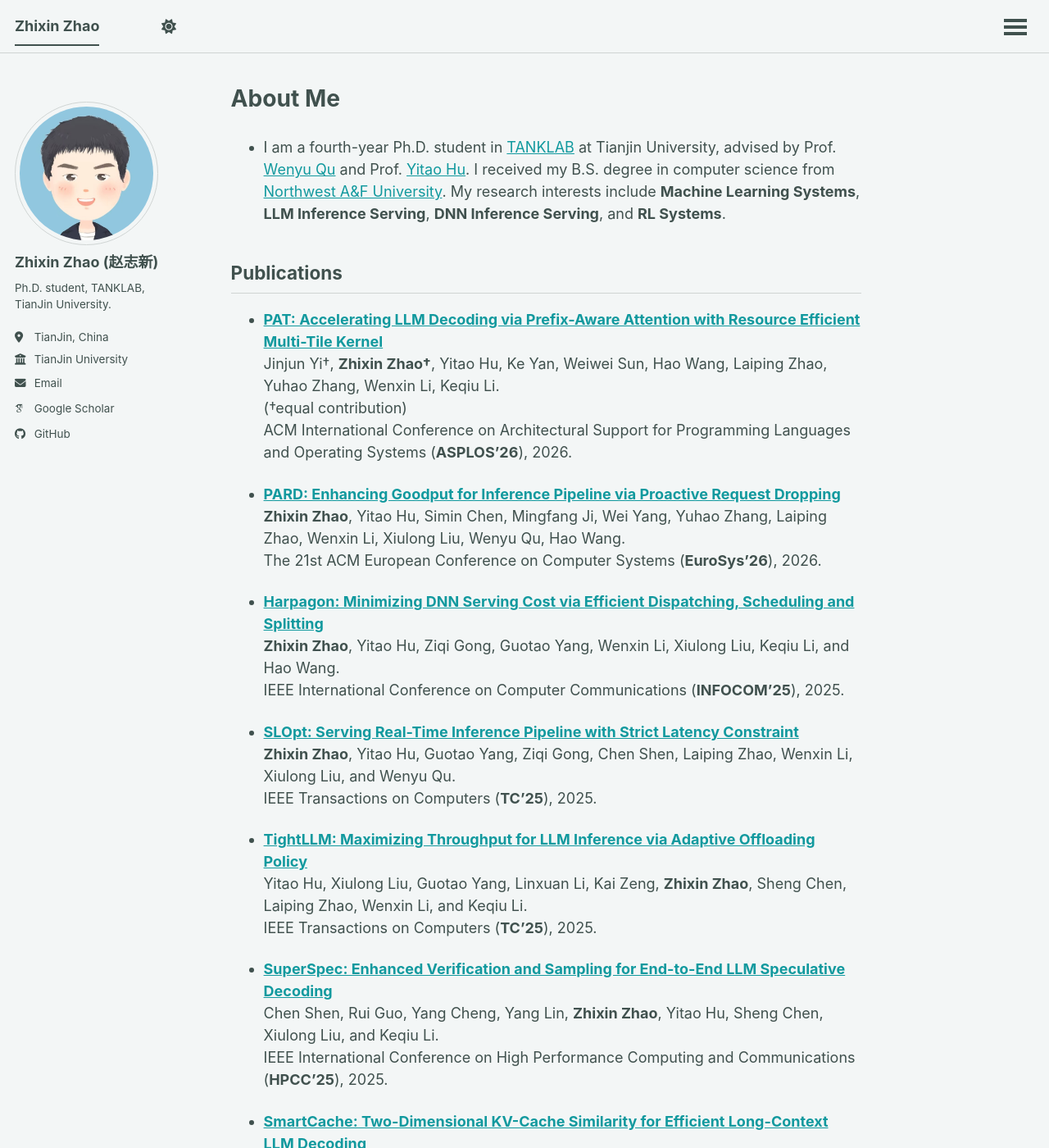
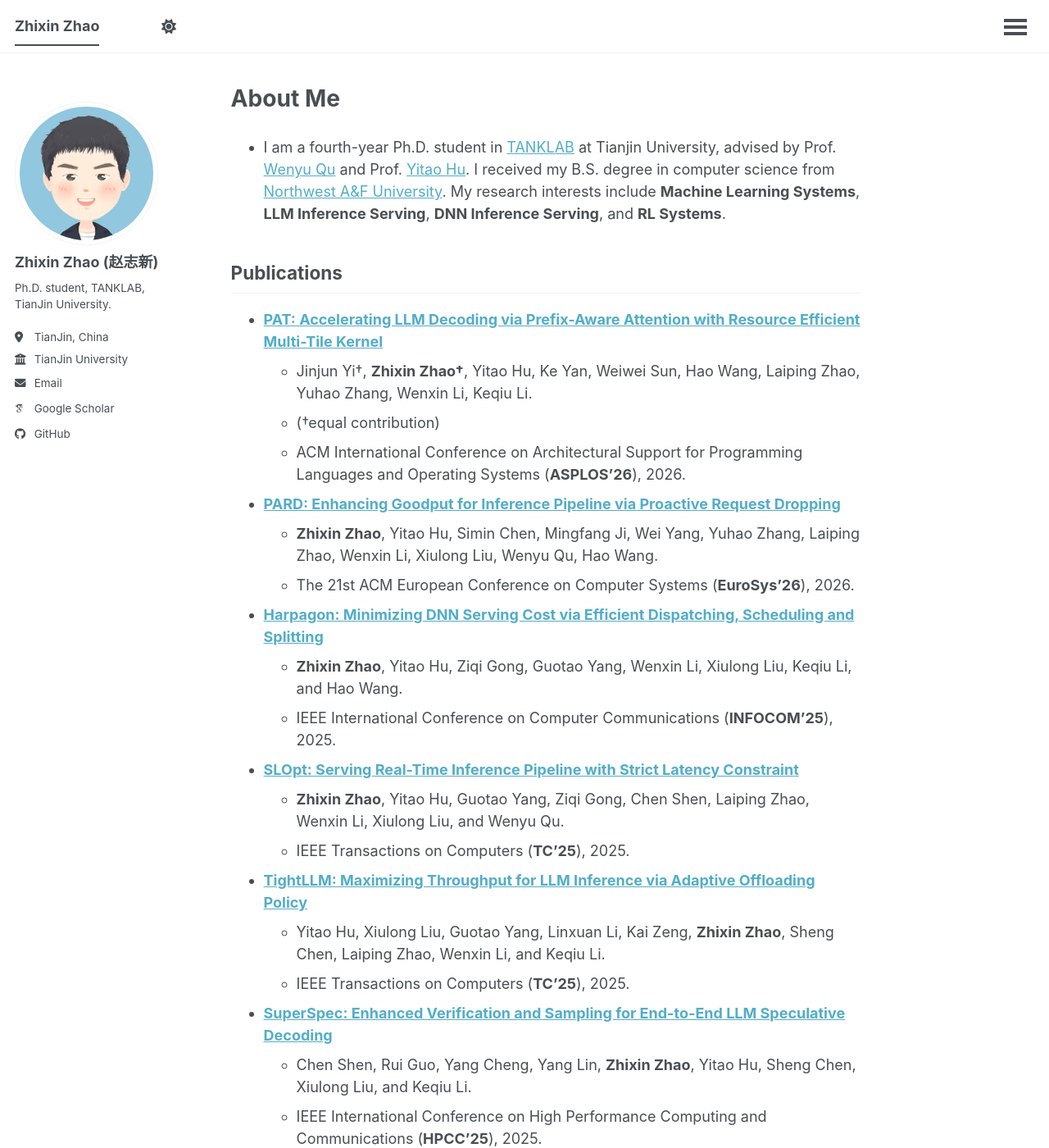
Before and after one commit to zhixin612/zhixin612.github.io, a Jekyll site: the page built from _pages/about.md, in a window 1280 px wide and 1400 px high. Shown: the whole window at 82% size. Built offline with Jekyll 4.4.1, drawn with Linux system fonts in a browser that asks for light colours; some web fonts are replaced; a script that is not in the unit is left out.

Commit message:
update homepage

```diff
--- a/_config.yml
+++ b/_config.yml
@@ -8,7 +8,7 @@
 
 # Basic Site Settings
 locale                   : "en-US"
-site_theme               : "mint" # The available themes options are "default", "air", "sunrise", "mint", "dirt" and "contrast"
+site_theme               : "default" # The available themes options are "default", "air", "sunrise", "mint", "dirt" and "contrast"
 title                    : "Zhixin Zhao"
 title_separator          : "-"
 name                     : &name "Zhixin Zhao"
--- a/_pages/about.md
+++ b/_pages/about.md
@@ -12,37 +12,37 @@
 ## Publications
 
 * [**PAT: Accelerating LLM Decoding via Prefix-Aware Attention with Resource Efficient Multi-Tile Kernel**](https://arxiv.org/abs/2511.22333)<br>
-   Jinjun Yi†, **Zhixin Zhao†**, Yitao Hu, Ke Yan, Weiwei Sun, Hao Wang, Laiping Zhao, Yuhao Zhang, Wenxin Li, Keqiu Li.<br>
-   (†equal contribution)<br>
-   ACM International Conference on Architectural Support for Programming Languages and Operating Systems (**ASPLOS'26**), 2026.
+  * Jinjun Yi†, **Zhixin Zhao†**, Yitao Hu, Ke Yan, Weiwei Sun, Hao Wang, Laiping Zhao, Yuhao Zhang, Wenxin Li, Keqiu Li.<br>
+  * (†equal contribution)<br>
+  * ACM International Conference on Architectural Support for Programming Languages and Operating Systems (**ASPLOS'26**), 2026.
 
 * [**PARD: Enhancing Goodput for Inference Pipeline via Proactive Request Dropping**](https://arxiv.org/abs/2602.08747)<br>
-   **Zhixin Zhao**, Yitao Hu, Simin Chen, Mingfang Ji, Wei Yang, Yuhao Zhang, Laiping Zhao, Wenxin Li, Xiulong Liu, Wenyu Qu, Hao Wang.<br>
-   The 21st ACM European Conference on Computer Systems (**EuroSys'26**), 2026.
+  * **Zhixin Zhao**, Yitao Hu, Simin Chen, Mingfang Ji, Wei Yang, Yuhao Zhang, Laiping Zhao, Wenxin Li, Xiulong Liu, Wenyu Qu, Hao Wang.<br>
+  * The 21st ACM European Conference on Computer Systems (**EuroSys'26**), 2026.
 
 * [**Harpagon: Minimizing DNN Serving Cost via Efficient Dispatching, Scheduling and Splitting**](https://ieeexplore.ieee.org/document/11044536)<br>
-   **Zhixin Zhao**, Yitao Hu, Ziqi Gong, Guotao Yang, Wenxin Li, Xiulong Liu, Keqiu Li, and Hao Wang.<br>
-   IEEE International Conference on Computer Communications (**INFOCOM'25**), 2025.
+  * **Zhixin Zhao**, Yitao Hu, Ziqi Gong, Guotao Yang, Wenxin Li, Xiulong Liu, Keqiu Li, and Hao Wang.<br>
+  * IEEE International Conference on Computer Communications (**INFOCOM'25**), 2025.
 
 * [**SLOpt: Serving Real-Time Inference Pipeline with Strict Latency Constraint**](https://doi.org/10.1109/TC.2025.3528125)<br>
-   **Zhixin Zhao**, Yitao Hu, Guotao Yang, Ziqi Gong, Chen Shen, Laiping Zhao, Wenxin Li, Xiulong Liu, and Wenyu Qu.<br>
-   IEEE Transactions on Computers (**TC'25**), 2025.
+  * **Zhixin Zhao**, Yitao Hu, Guotao Yang, Ziqi Gong, Chen Shen, Laiping Zhao, Wenxin Li, Xiulong Liu, and Wenyu Qu.<br>
+  * IEEE Transactions on Computers (**TC'25**), 2025.
 
 * [**TightLLM: Maximizing Throughput for LLM Inference via Adaptive Offloading Policy**](https://doi.org/10.1109/TC.2025.3558009)<br>
-   Yitao Hu, Xiulong Liu, Guotao Yang, Linxuan Li, Kai Zeng, **Zhixin Zhao**, Sheng Chen, Laiping Zhao, Wenxin Li, and Keqiu Li.<br>
-   IEEE Transactions on Computers (**TC'25**), 2025.
+  * Yitao Hu, Xiulong Liu, Guotao Yang, Linxuan Li, Kai Zeng, **Zhixin Zhao**, Sheng Chen, Laiping Zhao, Wenxin Li, and Keqiu Li.<br>
+  * IEEE Transactions on Computers (**TC'25**), 2025.
 
 * [**SuperSpec: Enhanced Verification and Sampling for End-to-End LLM Speculative Decoding**](https://doi.ieeecomputersociety.org/10.1109/HPCC67675.2025.00064)<br>
-   Chen Shen, Rui Guo, Yang Cheng, Yang Lin, **Zhixin Zhao**, Yitao Hu, Sheng Chen, Xiulong Liu, and Keqiu Li.<br>
-   IEEE International Conference on High Performance Computing and Communications (**HPCC'25**), 2025.
+  * Chen Shen, Rui Guo, Yang Cheng, Yang Lin, **Zhixin Zhao**, Yitao Hu, Sheng Chen, Xiulong Liu, and Keqiu Li.<br>
+  * IEEE International Conference on High Performance Computing and Communications (**HPCC'25**), 2025.
 
 * [**SmartCache: Two-Dimensional KV-Cache Similarity for Efficient Long-Context LLM Decoding**](https://doi.ieeecomputersociety.org/10.1109/HPCC67675.2025.00065)<br>
-   Chen Shen, Hao Chen, Kaining Hui, **Zhixin Zhao**, Yang Cheng, Yitao Hu, Sheng Chen, Xiulong Liu, and Keqiu Li.<br>
-   IEEE International Conference on High Performance Computing and Communications (**HPCC'25**), 2025.
+  * Chen Shen, Hao Chen, Kaining Hui, **Zhixin Zhao**, Yang Cheng, Yitao Hu, Sheng Chen, Xiulong Liu, and Keqiu Li.<br>
+  * IEEE International Conference on High Performance Computing and Communications (**HPCC'25**), 2025.
 
 * [**High-throughput Sampling, Communicating and Training for Reinforcement Learning Systems**](https://ieeexplore.ieee.org/document/10188703)<br>
-   Laiping Zhao, Xinan Dai, **Zhixin Zhao**, Yusong Xin, Yitao Hu, Jun Qian, Jun Yao, and Keqiu Li.<br>
-   IEEE/ACM International Symposium on Quality of Service (**IWQoS'23**), 2023.
+  * Laiping Zhao, Xinan Dai, **Zhixin Zhao**, Yusong Xin, Yitao Hu, Jun Qian, Jun Yao, and Keqiu Li.<br>
+  * IEEE/ACM International Symposium on Quality of Service (**IWQoS'23**), 2023.
 
 
 ## Websites & Projects
```
Also changed, not shown: _data/authors.yml (+5 -15 lines).
